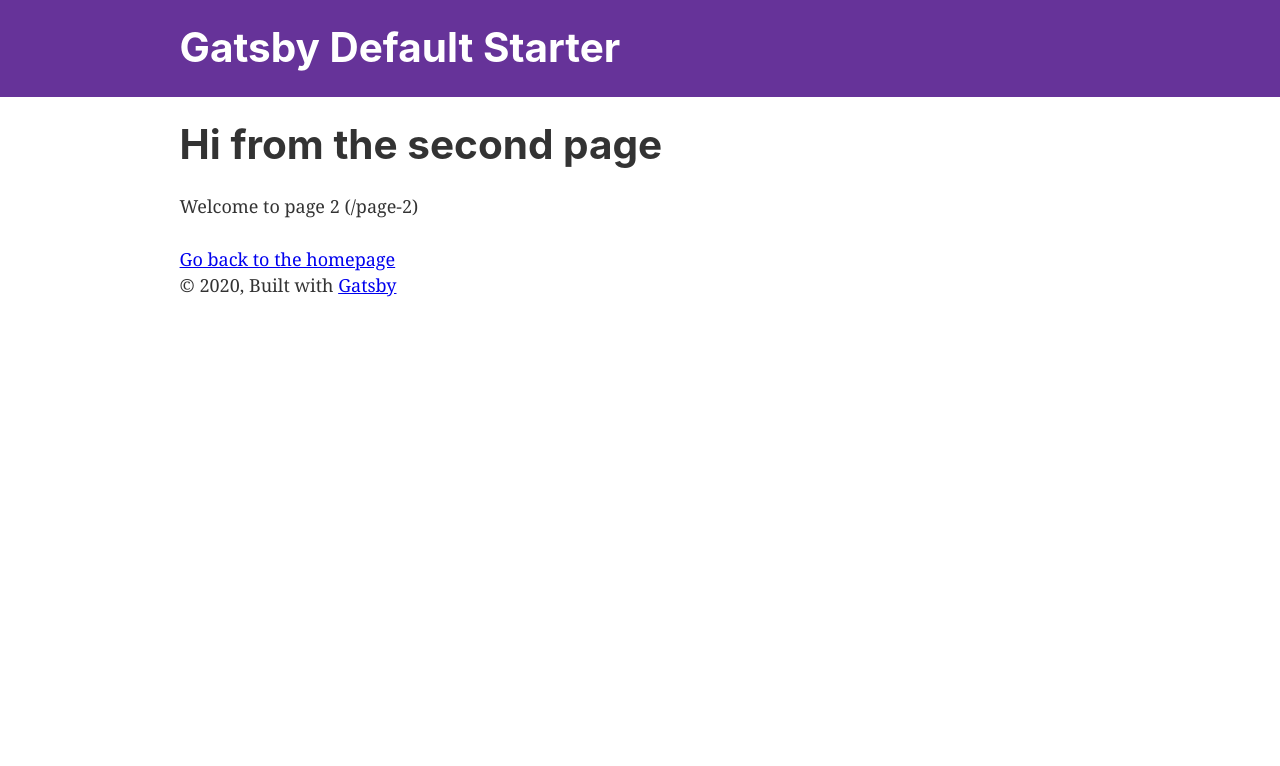
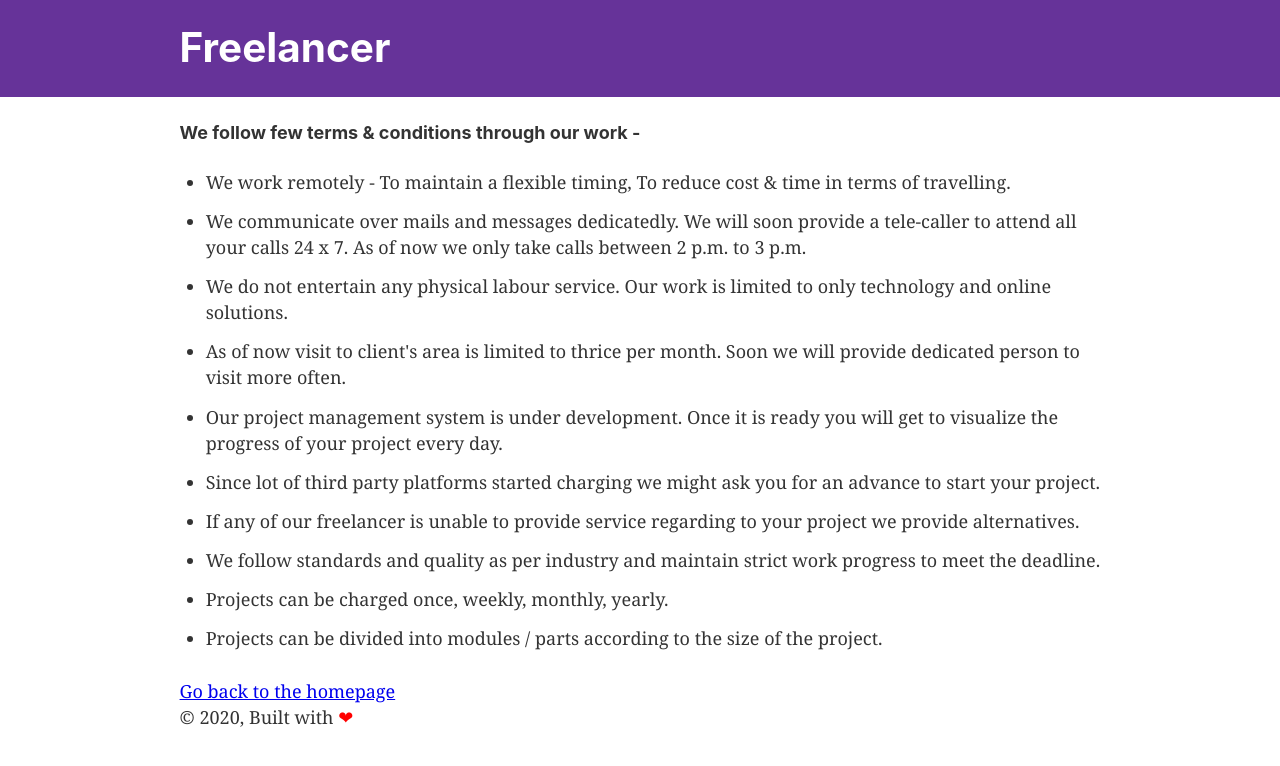
Before and after one commit to danmarkpeas/crossways, a Gatsby site: page /page-2 in a window 1280 px wide. Built offline with nearby package versions, Linux system fonts and the light colour scheme; Gatsby itself is replaced by a stand-in of ours.

Commit message:
make it better

```diff
--- a/gatsby-config.js
+++ b/gatsby-config.js
@@ -1,6 +1,6 @@
 module.exports = {
   siteMetadata: {
-    title: `Gatsby Default Starter`,
+    title: `Freelancer`,
     description: `Kick off your next, great Gatsby project with this default starter. This barebones starter ships with the main Gatsby configuration files you might need.`,
     author: `@gatsbyjs`,
   },
--- a/src/components/layout.js
+++ b/src/components/layout.js
@@ -37,7 +37,7 @@ const Layout = ({ children }) => {
         <footer>
           © {new Date().getFullYear()}, Built with
           {` `}
-          <a href="https://www.gatsbyjs.org">Gatsby</a>
+          <span style={{color:`red`,}}>&#10084;</span>
         </footer>
       </div>
     </>
--- a/src/pages/page-2.tsx
+++ b/src/pages/page-2.tsx
@@ -7,9 +7,20 @@ import SEO from "../components/seo"
 
 const SecondPage = (props: PageProps) => (
   <Layout>
-    <SEO title="Page two" />
-    <h1>Hi from the second page</h1>
-    <p>Welcome to page 2 ({props.path})</p>
+    <SEO title="Terms & Conditions" />
+    <h4>We follow few terms & conditions through our work -</h4>
+    <p><ul>
+    <li>We work remotely - To maintain a flexible timing, To reduce cost & time in terms of travelling.</li>
+    <li>We communicate over mails and messages dedicatedly. We will soon provide a tele-caller to attend all your calls 24 x 7. As of now we only take calls between 2 p.m. to 3 p.m.</li>
+    <li>We do not entertain any physical labour service. Our work is limited to only technology and online solutions.</li>
+    <li>As of now visit to client's area is limited to thrice per month. Soon we will provide dedicated person to visit more often.</li>
+    <li>Our project management system is under development. Once it is ready you will get to visualize the progress of your project every day.</li>
+    <li>Since lot of third party platforms started charging we might ask you for an advance to start your project.</li>
+    <li>If any of our freelancer is unable to provide service regarding to your project we provide alternatives.</li>
+    <li>We follow standards and quality as per industry and maintain strict work progress to meet the deadline.</li>
+    <li>Projects can be charged once, weekly, monthly, yearly.</li>
+    <li>Projects can be divided into modules / parts according to the size of the project.</li>
+    </ul></p>
     <Link to="/">Go back to the homepage</Link>
   </Layout>
 )
```
Also changed, not shown: src/pages/index.js (+4 -3 lines).
